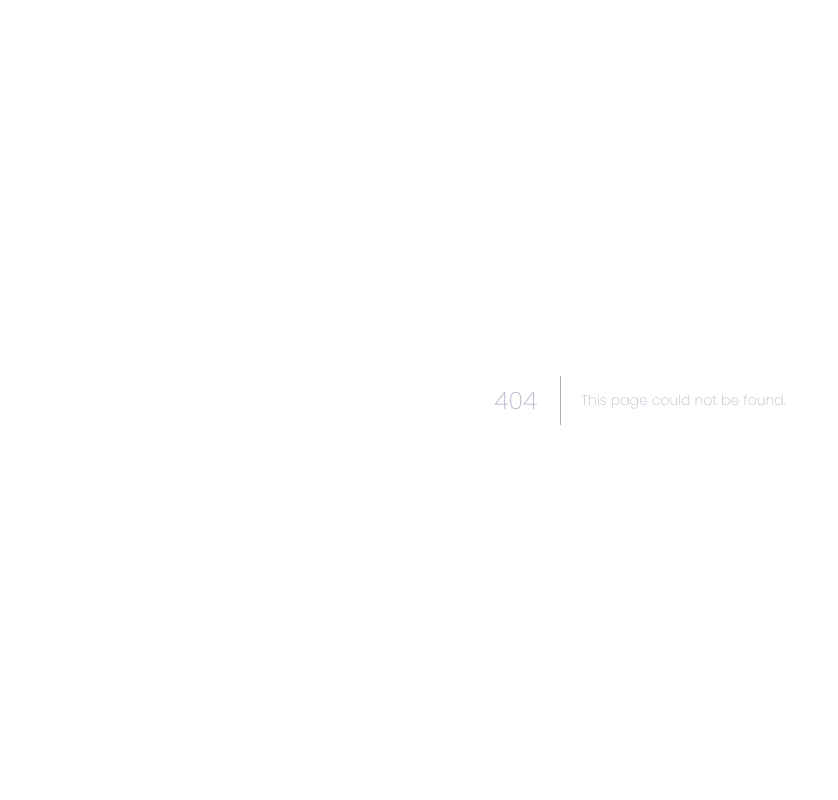
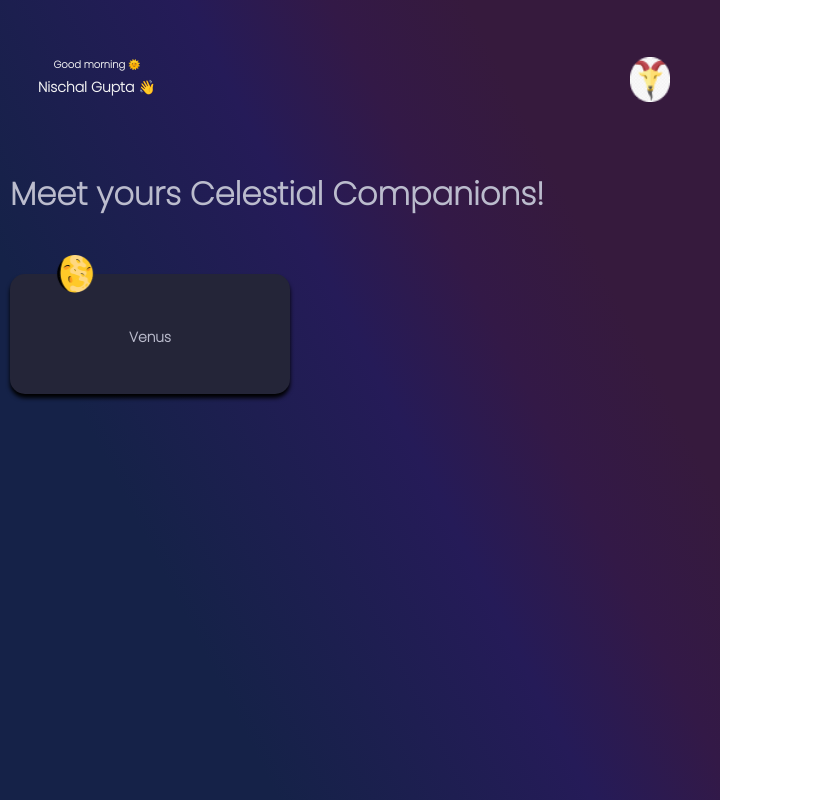
Before and after one commit to adeptcoder014/astroLogics, a Next.js app: page /planets in a window 1280 px wide. Before the commit this address had no page. Shown: the whole page, without its empty margins (0-838 px from the left). Built offline with nearby package versions, Linux system fonts and the light colour scheme.

Commit message:
home scree done + planet screen started

```diff
--- /dev/null
+++ b/components/eventCard.js
@@ -0,0 +1,12 @@
+import { useState } from "react"
+
+export const EventCard = (props) => {
+
+    return (
+        <div className='center mt'>
+            <div class="eventCard">
+                {/* <p>e</p> */}
+            </div>
+        </div>
+    )
+}
--- a/components/home/CategoryCard.js
+++ b/components/home/CategoryCard.js
@@ -1,6 +1,8 @@
 import Image from "next/image";
 import { PopUp } from "../popUp";
 import { useState } from "react";
+import Link from 'next/link';
+
 export const CategoryCard = ({ metaInfo }) => {
     const [yes, setYes] = useState(false)
 
@@ -12,7 +14,9 @@ export const CategoryCard = ({ metaInfo }) => {
 
         <>
             {yes ? <PopUp yes={yes} setYes={setYes} /> : null}
+
             <div className="categoryCard">
+                <Link href="/planets">
                     <div
                         className="center"
                         style={{
@@ -26,12 +30,13 @@ export const CategoryCard = ({ metaInfo }) => {
 
                         {metaInfo.image}
                     </div>
-
+                </Link>
                 <p className="centerText">{metaInfo.title}</p>
                 {/* <div className="categoryCard"> */}
                 {/* </div> */}
             </div>
 
+
         </>
     )
 }
--- /dev/null
+++ b/components/planetInfoCard.js
@@ -0,0 +1,23 @@
+
+import Image from "next/image"
+
+export const PlanetInfoCard = () => {
+
+    return (
+        <div className="planetInfoCard">
+            <div className="planetImgDiv">
+
+                <Image
+                    alt="alt tag"
+                    src={require("../public/planets/venus.png")}
+                    height={40}
+                    width={40}
+                />
+            </div>
+            <div>
+                <h1 className="planetLabel centerText">Venus</h1>
+
+            </div>
+        </div>
+    )
+}
--- /dev/null
+++ b/layouts/comman.js
@@ -0,0 +1,24 @@
+// Layout.js
+import { Header } from "../components/header";
+import { SearchBar } from "../components/home/searchBar";
+import { EventCard } from "../components/eventCard";
+import { MainCategories } from "../components/home/mainCategories";
+
+import React from 'react';
+
+const CommanLayout = ({ children }) => {
+  return (
+
+    <div className="mainContainer">
+      <div className="container">
+        {/* ------------------- SECTIONS__userInfo ------------------------ */}
+        <Header />
+
+        {children}
+
+      </div>
+    </div >
+  );
+};
+
+export default CommanLayout;
--- /dev/null
+++ b/pages/planets.js
@@ -0,0 +1,20 @@
+import { PlanetInfoCard } from "../components/planetInfoCard";
+import CommanLayout from "../layouts/comman";
+
+//============================================================
+export default function Home() {
+
+
+    return (
+        // =============== VIEW ===========================
+
+        <CommanLayout>
+            <div>
+
+                <h1 className="h1  h2Responsive">Meet yours Celestial Companions! </h1>
+            </div>
+            <PlanetInfoCard />
+
+        </CommanLayout>
+    )
+}
--- a/styles/globals.css
+++ b/styles/globals.css
@@ -143,7 +143,7 @@ body {
 
   height: 100vh;
 
-  /* padding: 20px; */
+  padding: 10px;
 }
 
 
@@ -205,6 +205,8 @@ p {
 .mb-2 {
   /* margin-bottom: 4%; */
 }
+
+
 
 /* == Typography =================================== */
 
@@ -270,8 +272,8 @@ input[type="text"] {
   transition: all 0.3s ease;
   background: rgba(255, 255, 255, 0.1);
   backdrop-filter: blur(100px);
-  box-shadow: 0px 2px 2.5px 0px rgba(255, 255, 255, 0.306)
-  ;}
+  box-shadow: 0px 2px 2.5px 0px rgba(255, 255, 255, 0.306);
+}
 
 input[type="text"]::placeholder {
   color: whitesmoke;
@@ -308,8 +310,33 @@ button i {
 
 
 
+.eventCard {
+  background-color: #242538;
+  box-shadow: 0px 4px 4px 0px black;
+  /* padding: 4.0% 3.0% 0% 4.0%; */
+  border-radius: 15px;
+  height: 120px;
+  width: 90%;
+  margin-top: 8%;
+}
+
+.planetInfoCard {
+  background-color: #242538;
+  box-shadow: 0px 4px 4px 0px black;
+  /* padding: 4.0% 3.0% 0% 4.0%; */
+  border-radius: 15px;
+  height: 120px;
+  width: 40%;
+  margin-top: 8%;
 
 
+}
+
+.planetImgDiv {
+  position: relative;
+  bottom: 20px;
+  left: 45px;
+}
 
 
 .modal {
@@ -367,7 +394,10 @@ button {
 
 
 
-
+.planetLabel {
+  font-weight: bolder ;
+  font-size: 14px;
+}
 
 
 
@@ -403,7 +433,8 @@ button {
 
 @media only screen and (min-width: 420px) {
   .categoryCard {
-    width: 10%;
+    width: 20%;
+    /* display: none; */
   }
 
 
```
Also changed, not shown: pages/home.js (+7 -14 lines), public/planets/mercury.png (added), public/planets/venus.png (added). Lines whose indentation alone changed are shown as unchanged.
